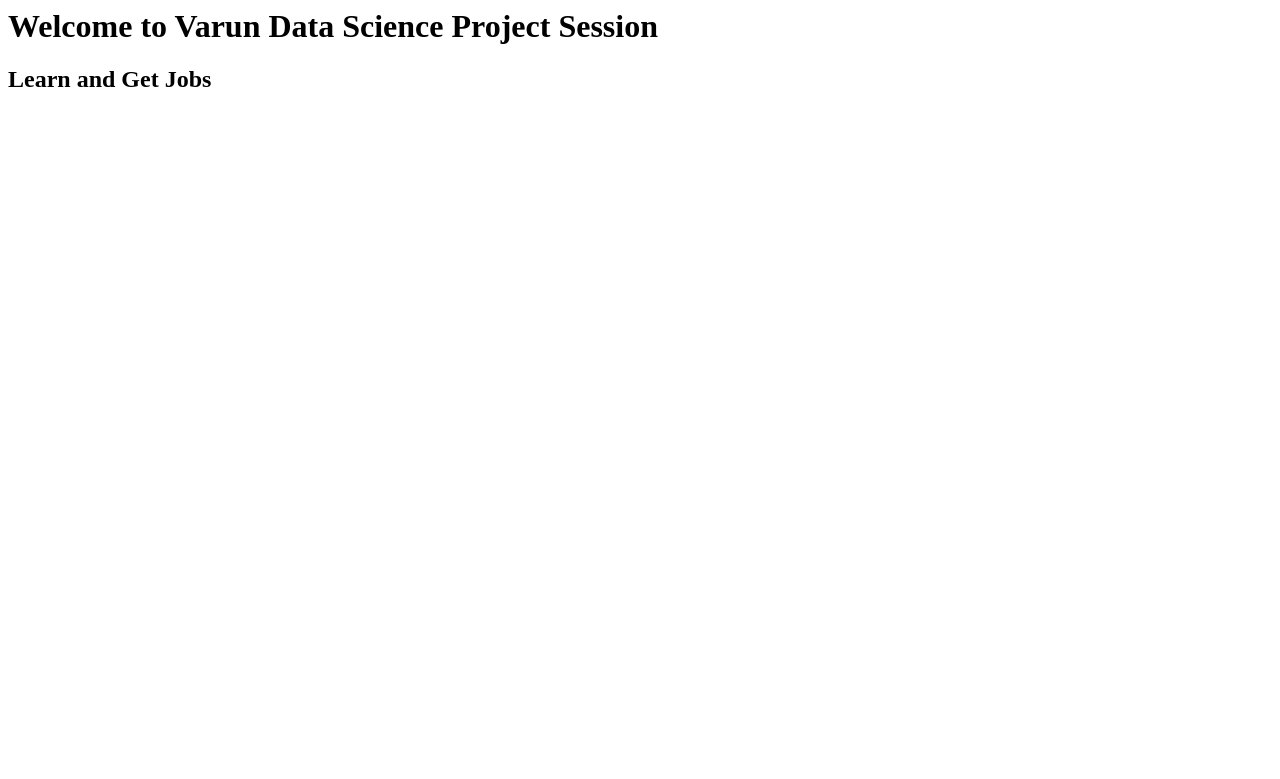
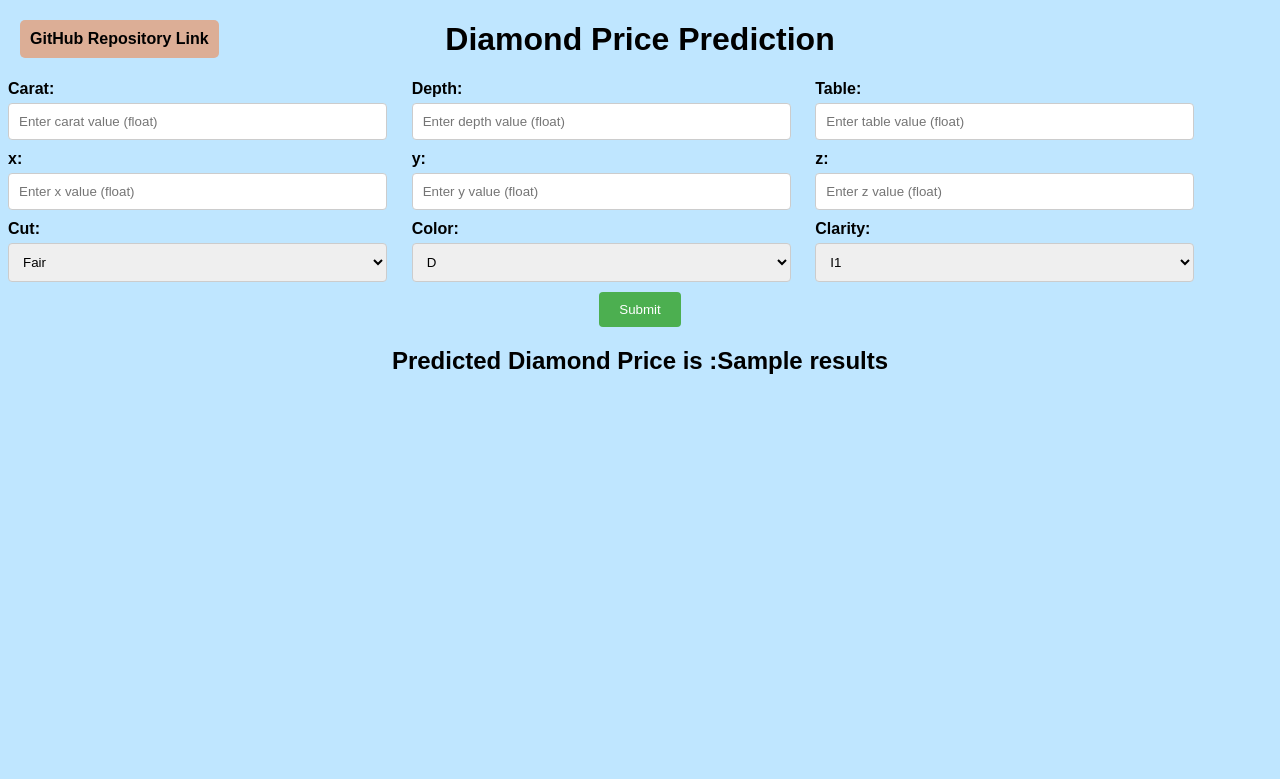
Before and after one commit to Varun051/Diamond-Price-Prediction-Using-Machine-Learning, a Flask app: template templates/index.html in a window 1280 px wide. Shown: the top 779 px of the page. Run offline with Flask 3, Linux system fonts and the light colour scheme; the template is opened without the code that fills it: most values are stand-ins (such as "Sample title", 1, 10 or a date in 2020).

Commit message:
Changes Done

```diff
--- a/app.py
+++ b/app.py
@@ -38,4 +38,4 @@ def predict_datapoint():
 
 
 if __name__=="__main__":
-    app.run(host='0.0.0.0',port=8080,debug=True)
+    app.run(host='0.0.0.0',debug=True)
--- /dev/null
+++ b/static/css/style.css
@@ -0,0 +1,85 @@
+body {
+    font-family: Arial, sans-serif;
+    background-color: #BFE6FF;
+  }
+
+.top-left-link {
+        position: absolute;
+        top: 20px; /* Add some top margin */
+        left: 20px; /* Add some left margin */
+        padding: 10px; /* Add some padding */
+        background-color: #DCAE96; /* Add a background color */
+        border-radius: 5px; /* Add some rounded corners */
+        font-size: 16px; /* Increase the font size */
+        color: black; /* Change the font color */
+        text-decoration: none; /* Remove the underline */
+        font-weight: bold;
+  }
+
+.profile
+  {
+        display: block;
+        margin-left: auto;
+        margin-right: auto;
+        width: 10%;
+        padding: 20px; /* adds 30 pixels of padding around the image */
+  }
+
+  .form-box {
+    max-width: 800px;
+    margin: 0 auto;
+    background-color: #FFFFE0;
+    padding: 20px;
+    border: 1px solid #ccc;
+    border-radius: 4px;
+  }
+
+  h1 {
+    text-align: center;
+  }
+
+  h2 {
+    text-align: center;
+  }
+
+  label {
+    display: block;
+    margin-bottom: 10px;
+    font-weight: bold;
+  }
+
+  input[type="text"], select {
+    padding: 10px;
+    border: 1px solid #ccc;
+    border-radius: 4px;
+    box-sizing: border-box;
+    margin-bottom: 10px;
+    width: 100%;
+  }
+
+  input[type="submit"] {
+    background-color: #4CAF50;
+    color: white;
+    padding: 10px 20px;
+    border: none;
+    border-radius: 4px;
+    cursor: pointer;
+    margin-top: 10px;
+    display: block;
+    margin: 0 auto;
+  }
+
+  input[type="submit"]:hover {
+    background-color: #45a049;
+  }
+
+  .form-group {
+    display: inline-block;
+    vertical-align: top;
+    margin-right: 20px;
+    width: 30%;
+  }
+
+  .form-group label {
+    margin-bottom: 5px;
+  }
--- a/templates/index.html
+++ b/templates/index.html
@@ -1,2 +1,84 @@
-<h1>Welcome to Varun Data Science Project Session</h1>
-<h2>Learn and Get Jobs</h2>
+<!DOCTYPE html>
+<html>
+  <head>
+    <title>Diamond Price Prediction</title>
+    <link rel="stylesheet" href="{{url_for('static', filename='css/style.css')}}"
+  </head>
+  <body>
+    <a href="https://github.com/Varun051/Diamond-Price-Prediction-Using-Machine-Learning" class="top-left-link" target="_blank">GitHub Repository Link</a>
+    <h1>Diamond Price Prediction</h1>
+    <form action="{{url_for('predict_datapoint')}}" method="POST">
+        <div class="form-group">
+            <label for="carat">Carat:</label>
+            <input type="text" id="carat" name="carat" placeholder="Enter carat value (float)">
+        </div>
+
+        <div class="form-group">
+            <label for="depth">Depth:</label>
+            <input type="text" id="depth" name="depth" placeholder="Enter depth value (float)">
+        </div>
+
+        <div class="form-group">
+            <label for="table">Table:</label>
+            <input type="text" id="table" name="table" placeholder="Enter table value (float)">
+        </div>
+
+        <div class="form-group">
+            <label for="x">x:</label>
+            <input type="text" id="x" name="x" placeholder="Enter x value (float)">
+        </div>
+
+        <div class="form-group">
+            <label for="y">y:</label>
+            <input type="text" id="y" name="y" placeholder="Enter y value (float)">
+        </div>
+
+        <div class="form-group">
+            <label for="z">z:</label>
+            <input type="text" id="z" name="z" placeholder="Enter z value (float)">
+        </div>
+
+    <div class="form-group">
+      <label for="cut">Cut:</label>
+      <select id="cut" name="cut">
+        <option value="Fair">Fair</option>
+        <option value="Good">Good</option>
+        <option value="Very Good">Very Good</option>
+        <option value="Premium">Premium</option>
+        <option value="Ideal">Ideal</option>
+      </select>
+    </div>
+
+    <div class="form-group">
+      <label for="color">Color:</label>
+      <select id="color" name="color">
+        <option value="D">D</option>
+        <option value="E">E</option>
+        <option value="F">F</option>
+        <option value="G">G</option>
+        <option value="H">H</option>
+        <option value="I">I</option>
+        <option value="J">J</option>
+      </select>
+    </div>
+
+    <div class="form-group">
+      <label for="clarity">Clarity:</label>
+      <select id="clarity" name="clarity">
+        <option value="I1">I1</option>
+        <option value="SI2">SI2</option>
+        <option value="SI1">SI1</option>
+        <option value="VS2">VS2</option>
+        <option value="VS1">VS1</option>
+        <option value="VVS2">VVS2</option>
+        <option value="VVS1">VVS1</option>
+        <option value="IF">IF</option>
+      </select>
+    </div>
+
+    <div style="clear:both;"></div>
+      <input type="submit" value="Submit">
+    </form>
+    <h2>Predicted Diamond Price is :{{results}}</h2>
+  </body>
+</html>
```
Also changed, not shown: templates/form.html (deleted, +0 -76 lines), README.md.
